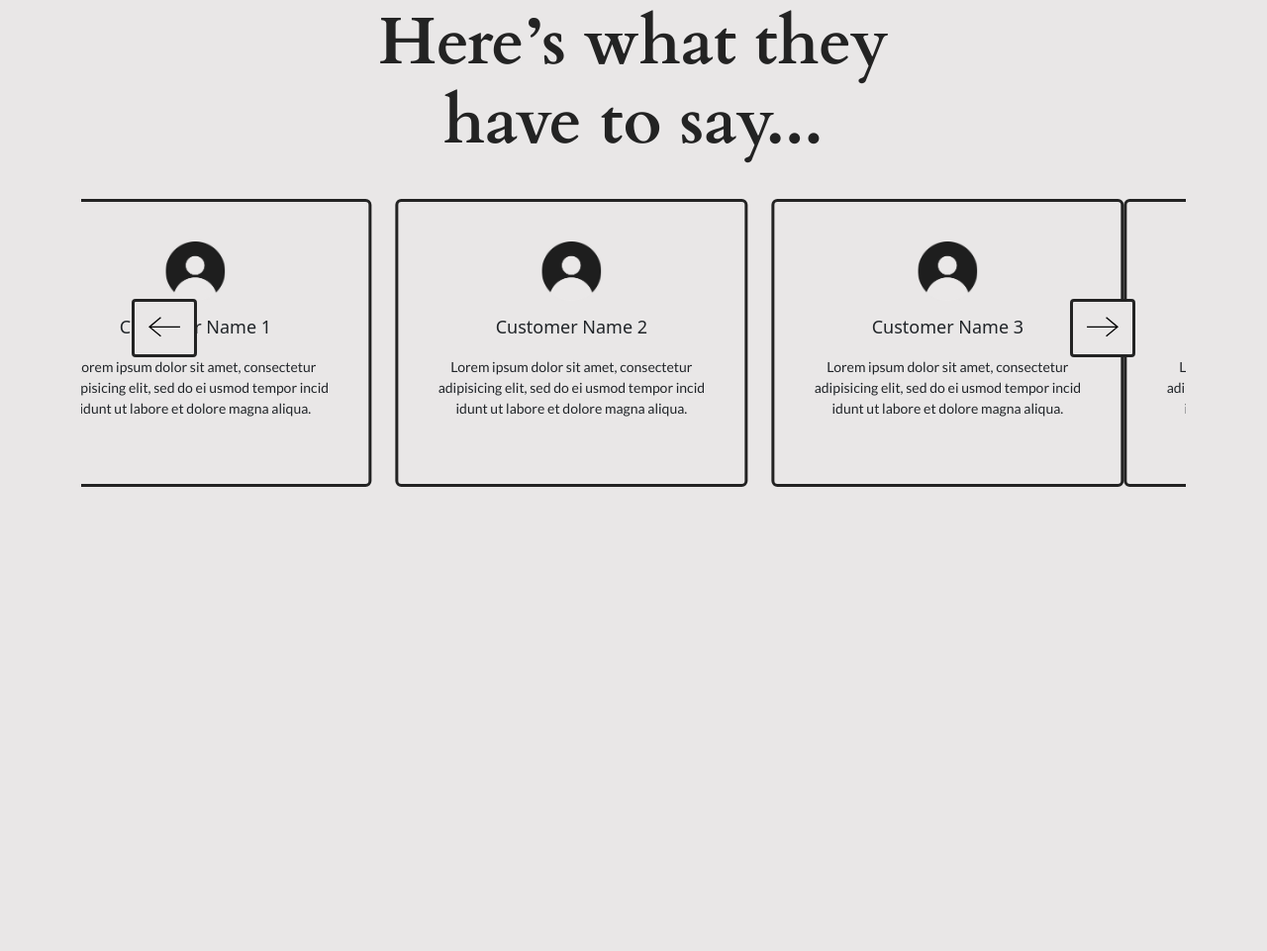
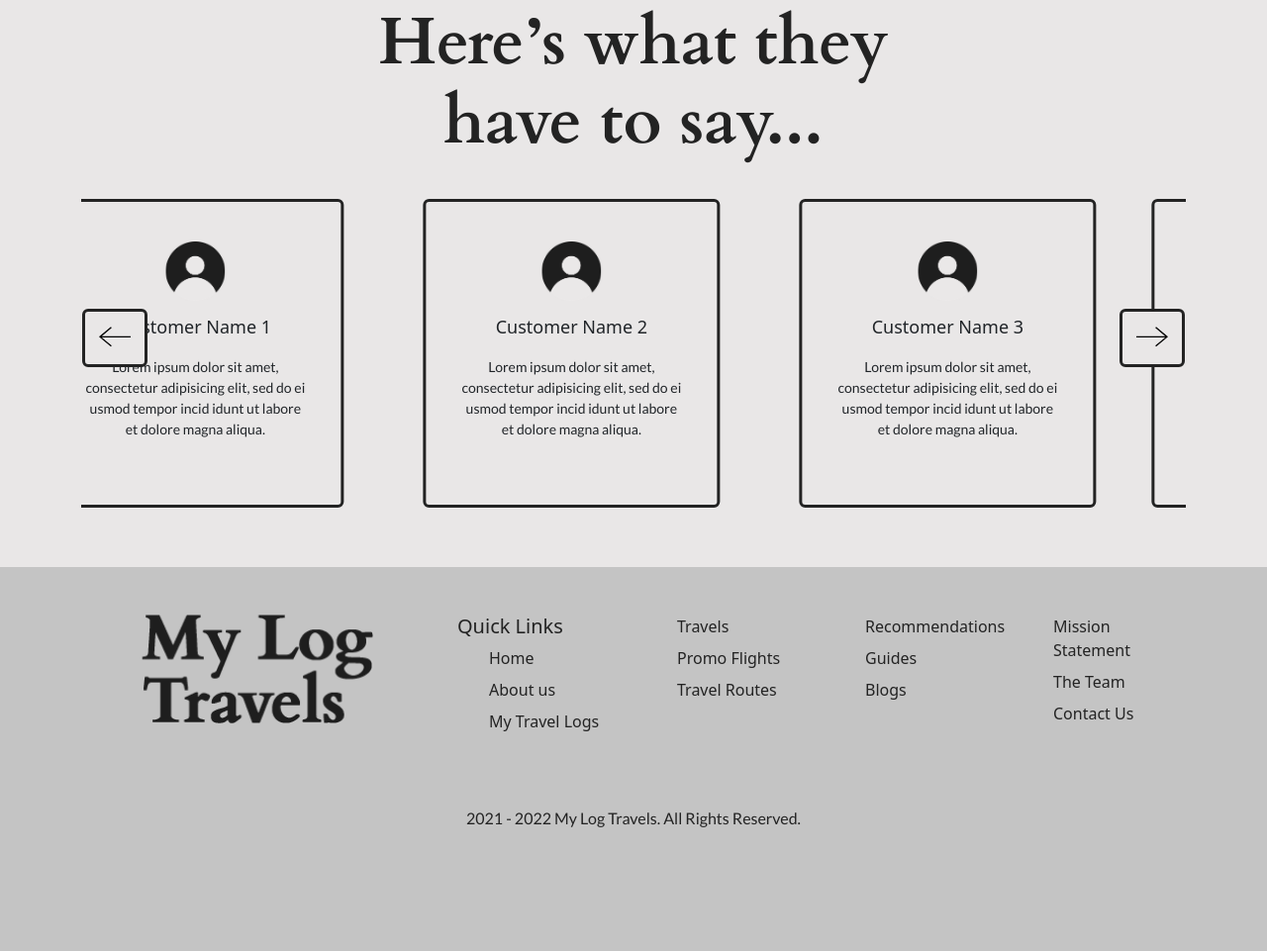
Before and after one commit to makaifox/My_log_landingpage, a plain HTML site: page index.html in a window 1280 px wide. Shown: the part 1986-2947 px from the top of the page at 99% size. Before the commit the page ends 2538 px from the top, so only its background shows below. Drawn offline with nearby package versions, Linux system fonts and the light colour scheme.

Commit message:
footer finished

```diff
--- a/assets/js/scripts.js
+++ b/assets/js/scripts.js
@@ -29,7 +29,7 @@ $(document).ready(function() {
       carouselInner.append(slide);
 
       $.each(data, function(index, item) {
-        var cardColumn = $('<div class="col-12 col-md-6 col-lg-4"></div>');
+        var cardColumn = $('<div class="col-12 col-md-6 col-lg-4 d-flex align-items-center justify-content-center"></div>');
         var card = $('<div class="card" >' +
           '<img src="assets/images/userico.png" class="card-img" alt="testimonial image">' +
           '<div class="card-body ">' +
--- a/assets/scss/style.scss
+++ b/assets/scss/style.scss
@@ -108,6 +108,7 @@ nav{
     background-color: $white;
     border: solid 3px $black  ;
     padding: 40px 10px;
+    max-width: 240px;
 
     .card-img {
       width: 60px;
@@ -125,7 +126,7 @@ nav{
   .arrow-box {
     background-color: $white;
     border: solid 3px $black  ;
-    border-radius: 4px;
+    border-radius: 6px;
     padding: 5px 14px;
   }
 
@@ -149,6 +150,27 @@ nav{
 
 }
 
+footer {
+  background-color: $grey;
+
+  .footer-logo {
+    height: 110px;
+    width: auto;
+  }
+
+  ul {
+
+      list-style: none;
+        a {
+          text-decoration: none;
+          color: $black;
+
+          &:hover {
+            font-weight: $black-text-size;
+          }
+        }
+  }
+}
 
 
 
@@ -162,5 +184,21 @@ nav{
       padding:0 115px 0 30px;
     }
   }
+  .third-section{
+
+    .card {
+      max-width: 300px;
+    }
+  }
+
+  .third-section {
+
+    .carousel-control-prev {
+      left: -50px;
+  }
+    .carousel-control-next {
+      right: -50px;
+  }
+  }
 
 }
--- a/index.html
+++ b/index.html
@@ -113,7 +113,7 @@
       <h1 class="text-center">
         Here’s what they <br/> have to say...
       </h1>
-      <div id="carouselTestimonials" class="carousel slide" data-bs-ride="carousel">
+      <div id="carouselTestimonials" class="carousel slide d-flex justify-content-center" data-bs-ride="carousel">
         <div class="carousel-inner">
         </div>
         <button class="carousel-control-prev" type="button" data-bs-target="#carouselTestimonials" data-bs-slide="prev">
@@ -132,6 +132,51 @@
     </div>
   </section>
 
+  <footer class="py-5">
+    <div class="container">
+        <div class="row" >
+          <div class="col-12 col-xl-4 d-flex justify-content-center mb-4">
+            <img src="assets/images/logo.png" class="footer-logo" alt="footer logo">
+          </div>
+          <div class="col-12 col-xl-2  ">
+            <h5>Quick Links</h5>
+            <ul >
+              <li class="mb-2"><a href="#" class="footer-icon">Home</a></li>
+              <li class="mb-2"><a href="#" class="footer-icon">About us</a></li>
+              <li class="mb-2"><a href="#" class="footer-icon">My Travel Logs</a></li>
+            </ul>
+          </div>
+
+          <div class="col-12 col-md-4 col-xl-2">
+            <ul >
+              <li class="mb-2"><a href="#" class="footer-icon">Travels</a></li>
+              <li class="mb-2"><a href="#" class="footer-icon">Promo Flights</a></li>
+              <li class="mb-2"><a href="#" class="footer-icon">Travel Routes</a></li>
+            </ul>
+          </div>
+
+          <div class="col-12 col-md-4 col-xl-2">
+            <ul >
+              <li class="mb-2"><a href="#" class="footer-icon">Recommendations</a></li>
+              <li class="mb-2"><a href="#" class="footer-icon">Guides</a></li>
+              <li class="mb-2"><a href="#" class="footer-icon">Blogs</a></li>
+            </ul>
+          </div>
+
+          <div class="col-12 col-md-4 col-xl-2">
+            <ul class="">
+              <li class="mb-2"><a href="#" class="footer-icon">Mission Statement</a></li>
+              <li class="mb-2"><a href="#" class="footer-icon">The Team</a></li>
+              <li class="mb-2"><a href="#" class="footer-icon">Contact Us</a></li>
+          </div>
+        </div>
+
+        <div class="d-flex justify-content-center py-4 my-4">
+          <p>2021 - 2022 My Log Travels. All Rights Reserved.</p>
+        </div>
+    </div>
+  </footer>
+
   <script src="https://code.jquery.com/jquery-3.6.0.min.js"></script>
   <script src="assets/Bootstrap/js/bootstrap.min.js"></script>
   <script src="assets/js/scripts.js"></script>
```
Also changed, not shown: assets/css/style.css, 1 other file.
